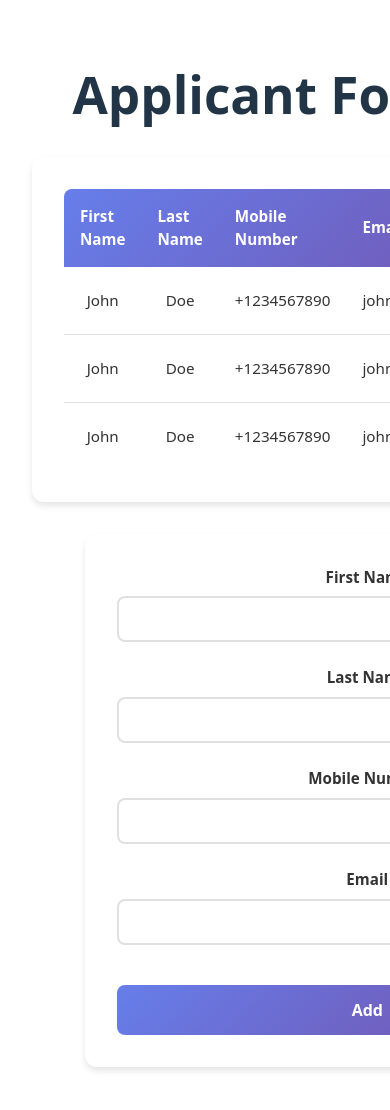
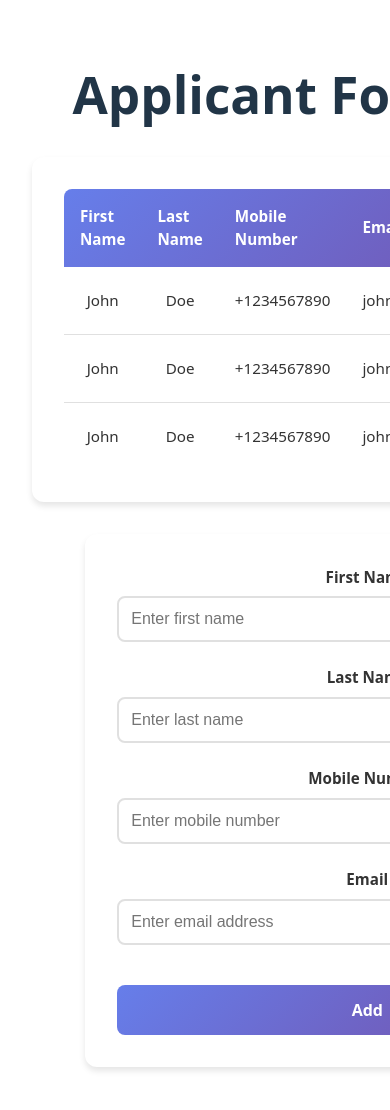
Before and after one commit to qiuxan/applicant-form-builder-ts, a React (Vite) app: page / in a window 390 px wide. Shown: the top 1110 px of the page. Built offline with nearby package versions, Linux system fonts and the light colour scheme.

Commit message:
feat: add form validation with react-final-form and Australian mobile rules

```diff
--- a/package.json
+++ b/package.json
@@ -12,8 +12,10 @@
     "prepare": "husky"
   },
   "dependencies": {
+    "final-form": "^5.0.0",
     "react": "^19.2.0",
-    "react-dom": "^19.2.0"
+    "react-dom": "^19.2.0",
+    "react-final-form": "^7.0.0"
   },
   "devDependencies": {
     "@commitlint/cli": "^20.2.0",
--- a/src/components/ApplicantForm/ApplicantForm.css
+++ b/src/components/ApplicantForm/ApplicantForm.css
@@ -43,6 +43,13 @@
     border-color: #b0b0b0;
 }
 
+.error-message {
+    color: #ff6b6b;
+    font-size: 0.875rem;
+    margin-top: 0.25rem;
+    font-weight: 500;
+}
+
 .submit-button {
     padding: 0.875rem 2rem;
     background: linear-gradient(135deg, #667eea 0%, #764ba2 100%);
--- a/src/components/ApplicantForm/index.tsx
+++ b/src/components/ApplicantForm/index.tsx
@@ -1,51 +1,137 @@
 import './ApplicantForm.css';
+import { Form, Field } from 'react-final-form';
+
+interface FormValues {
+    firstName: string;
+    lastName: string;
+    mobile: string;
+    email: string;
+}
+
+const validate = (values: FormValues) => {
+    const errors: Partial<Record<keyof FormValues, string>> = {};
+
+    if (!values.firstName) {
+        errors.firstName = 'First name is required';
+    }
+
+    if (!values.lastName) {
+        errors.lastName = 'Last name is required';
+    }
+
+    if (!values.mobile) {
+        errors.mobile = 'Mobile number is required';
+    } else {
+        // Remove all non-digit characters for validation
+        const cleanMobile = values.mobile.replace(/\D/g, '');
+
+        // Australian mobile numbers: must start with 04 and be 10 digits total
+        // Or start with +614 and be 11 digits total (including country code)
+        if (cleanMobile.startsWith('614') && cleanMobile.length === 11) {
+            // Valid format: +61 4XX XXX XXX
+        } else if (cleanMobile.startsWith('04') && cleanMobile.length === 10) {
+            // Valid format: 04XX XXX XXX
+        } else {
+            errors.mobile = 'Invalid Australian mobile number. Must start with 04 or +614';
+        }
+    }
+
+    if (!values.email) {
+        errors.email = 'Email is required';
+    } else if (!/^[^\s@]+@[^\s@]+\.[^\s@]+$/.test(values.email)) {
+        errors.email = 'Invalid email address';
+    }
+
+    return errors;
+};
 
 const ApplicantForm = () => {
+    const onSubmit = (values: FormValues) => {
+        console.log('Form submitted:', values);
+        // Handle form submission here
+    };
+
     return (
         <div className="applicant-form-container">
-            <form className="applicant-form">
+            <Form
+                onSubmit={onSubmit}
+                validate={validate}
+                render={({ handleSubmit, submitting }) => (
+                    <form className="applicant-form" onSubmit={handleSubmit}>
+                        <Field name="firstName">
+                            {({ input, meta }) => (
                                 <div className="form-field">
                                     <label htmlFor="firstName">First Name</label>
                                     <input
+                                        {...input}
                                         type="text"
                                         id="firstName"
-                        name="firstName"
-                        required
+                                        placeholder="Enter first name"
                                     />
+                                    {meta.error && meta.touched && (
+                                        <span className="error-message">{meta.error}</span>
+                                    )}
                                 </div>
+                            )}
+                        </Field>
 
+                        <Field name="lastName">
+                            {({ input, meta }) => (
                                 <div className="form-field">
                                     <label htmlFor="lastName">Last Name</label>
                                     <input
+                                        {...input}
                                         type="text"
                                         id="lastName"
-                        name="lastName"
-                        required
+                                        placeholder="Enter last name"
                                     />
+                                    {meta.error && meta.touched && (
+                                        <span className="error-message">{meta.error}</span>
+                                    )}
                                 </div>
+                            )}
+                        </Field>
 
+                        <Field name="mobile">
+                            {({ input, meta }) => (
                                 <div className="form-field">
                                     <label htmlFor="mobile">Mobile Number</label>
                                     <input
+                                        {...input}
                                         type="tel"
                                         id="mobile"
-                        name="mobile"
-                        required
+                                        placeholder="Enter mobile number"
                                     />
+                                    {meta.error && meta.touched && (
+                                        <span className="error-message">{meta.error}</span>
+                                    )}
                                 </div>
+                            )}
+                        </Field>
 
+                        <Field name="email">
+                            {({ input, meta }) => (
                                 <div className="form-field">
                                     <label htmlFor="email">Email</label>
                                     <input
+                                        {...input}
                                         type="email"
                                         id="email"
-                        name="email"
-                        required
+                                        placeholder="Enter email address"
                                     />
+                                    {meta.error && meta.touched && (
+                                        <span className="error-message">{meta.error}</span>
+                                    )}
                                 </div>
+                            )}
+                        </Field>
 
-                <button type="submit" className="submit-button">Add</button>
+                        <button type="submit" className="submit-button" disabled={submitting}>
+                            Add
+                        </button>
                     </form>
+                )}
+            />
         </div>
     );
 }
```
Also changed, not shown: 2 other files (tests, documents, lock files or other folders). Lines whose indentation alone changed are shown as unchanged.
